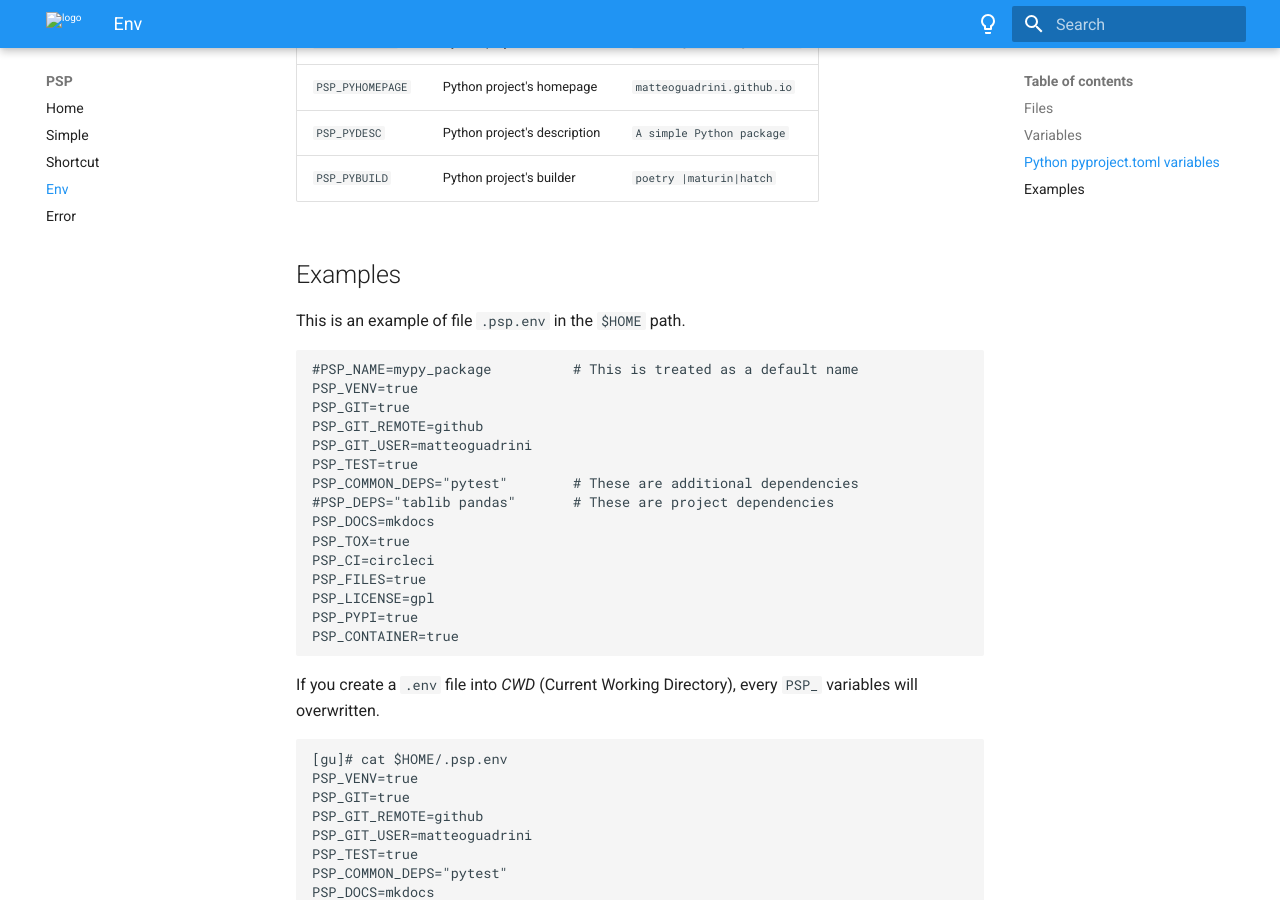
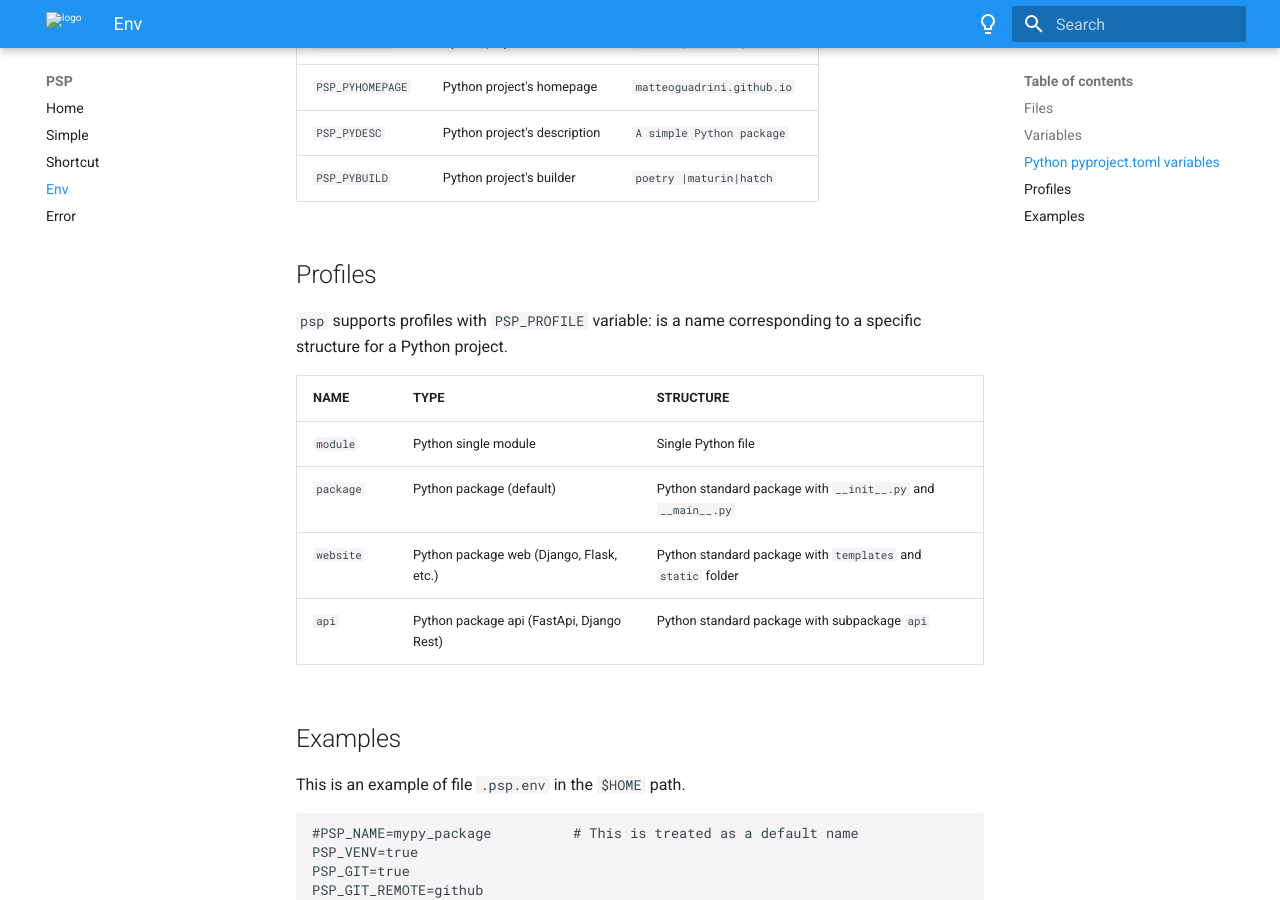
Before and after one commit to MatteoGuadrini/psp, an MkDocs documentation site: the page built from docs/env.md, in a window 1280 px wide and 900 px high, scrolled down 1752 px. Built offline with MkDocs 1.6.1 and Material for MkDocs 9.7.7, drawn with Linux system fonts in a browser that asks for light colours; some of the changed text lies outside the part shown.

Commit message:
docs: add profiles section

```diff
--- a/docs/env.md
+++ b/docs/env.md
@@ -18,7 +18,7 @@ You can configure two files for configure these environment variables:
 | **NAME**              | **REFERENCE**                                              | **VALUE**           |
 |-----------------------|------------------------------------------------------------|---------------------|
 | `PSP_NAME`            | [Name of Python Project](simple.md#name-of-python-project) | `name`              |
-| `PSP_PROFILE`         | [Name of Python Project](simple.md#name-of-python-project) | `package|module|website`              |
+| `PSP_PROFILE`         | [Name of Python Project](simple.md#name-of-python-project) | `package|module|website|api`              |
 | `PSP_VENV`            | [Virtual Environment](simple.md#virtual-environment)       | `true               |false`                                 |
 | `PSP_GIT`             | [Git](simple.md#git)                                       | `true               |false`                                 |
 | `PSP_GIT_REMOTE`      | [Git remote provider](simple.md#git-remote-provider)       | `github             |gitlab|custom`                       |
@@ -47,6 +47,17 @@ You can configure two files for configure these environment variables:
 | `PSP_PYHOMEPAGE` | Python project's homepage    | `matteoguadrini.github.io`  |
 | `PSP_PYDESC`     | Python project's description | `A simple Python package`   |
 | `PSP_PYBUILD`    | Python project's builder     | `poetry                     |maturin|hatch`         |
+
+## Profiles
+
+`psp` supports profiles with `PSP_PROFILE` variable: is a name corresponding to a specific structure for a Python project.
+
+| **NAME**         | **TYPE**                     | **STRUCTURE**               |
+|------------------|------------------------------|-----------------------------|
+| `module`         | Python single module         | Single Python file          |
+| `package`        | Python package (default)     | Python standard package with `__init__.py` and `__main__.py`|
+| `website`        | Python package web (Django, Flask, etc.)      | Python standard package with `templates` and `static` folder |
+| `api`            | Python package api (FastApi, Django Rest)      | Python standard package with subpackage `api` |
 
 ## Examples
 
```
Also changed, not shown: README.md (+4 -2 lines).
